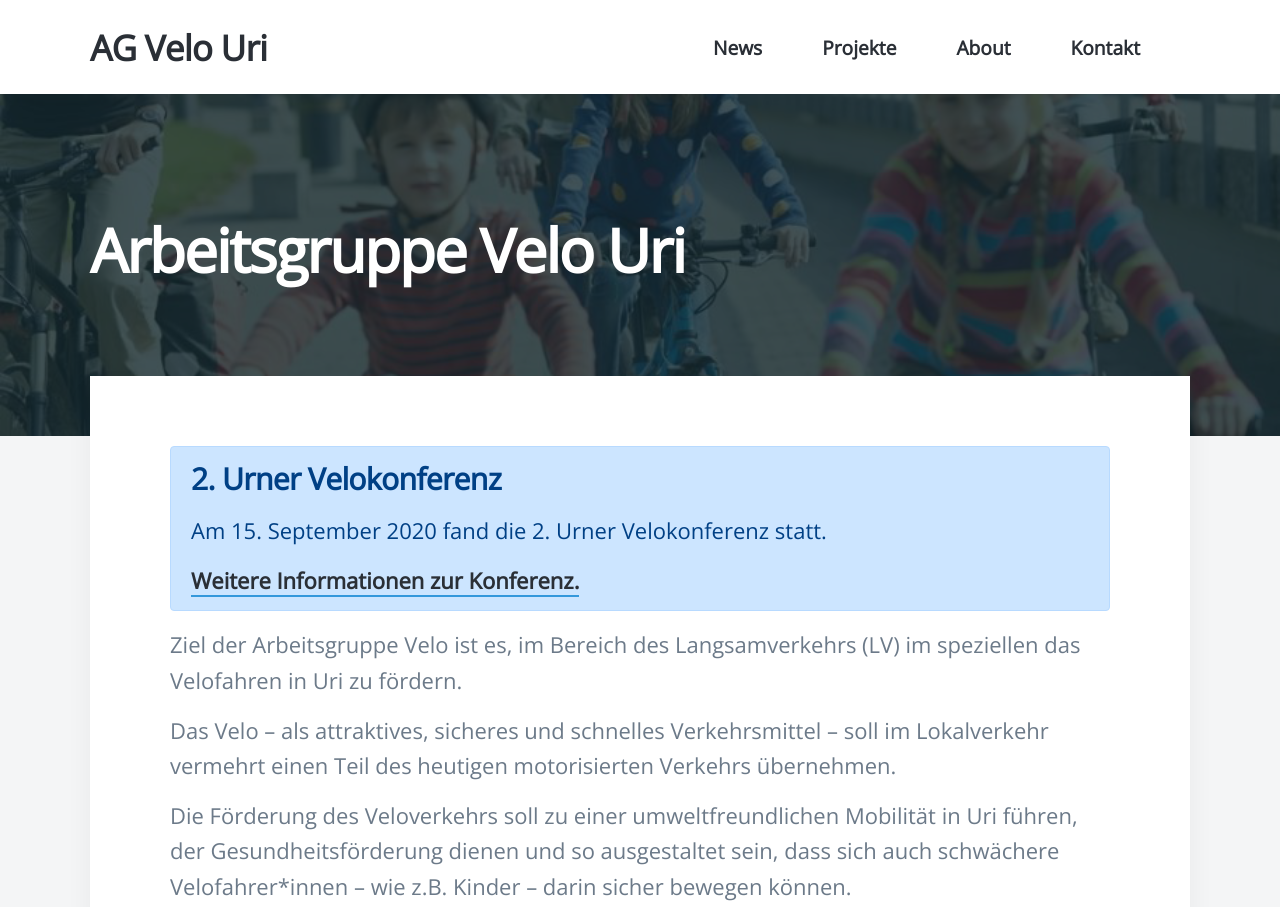
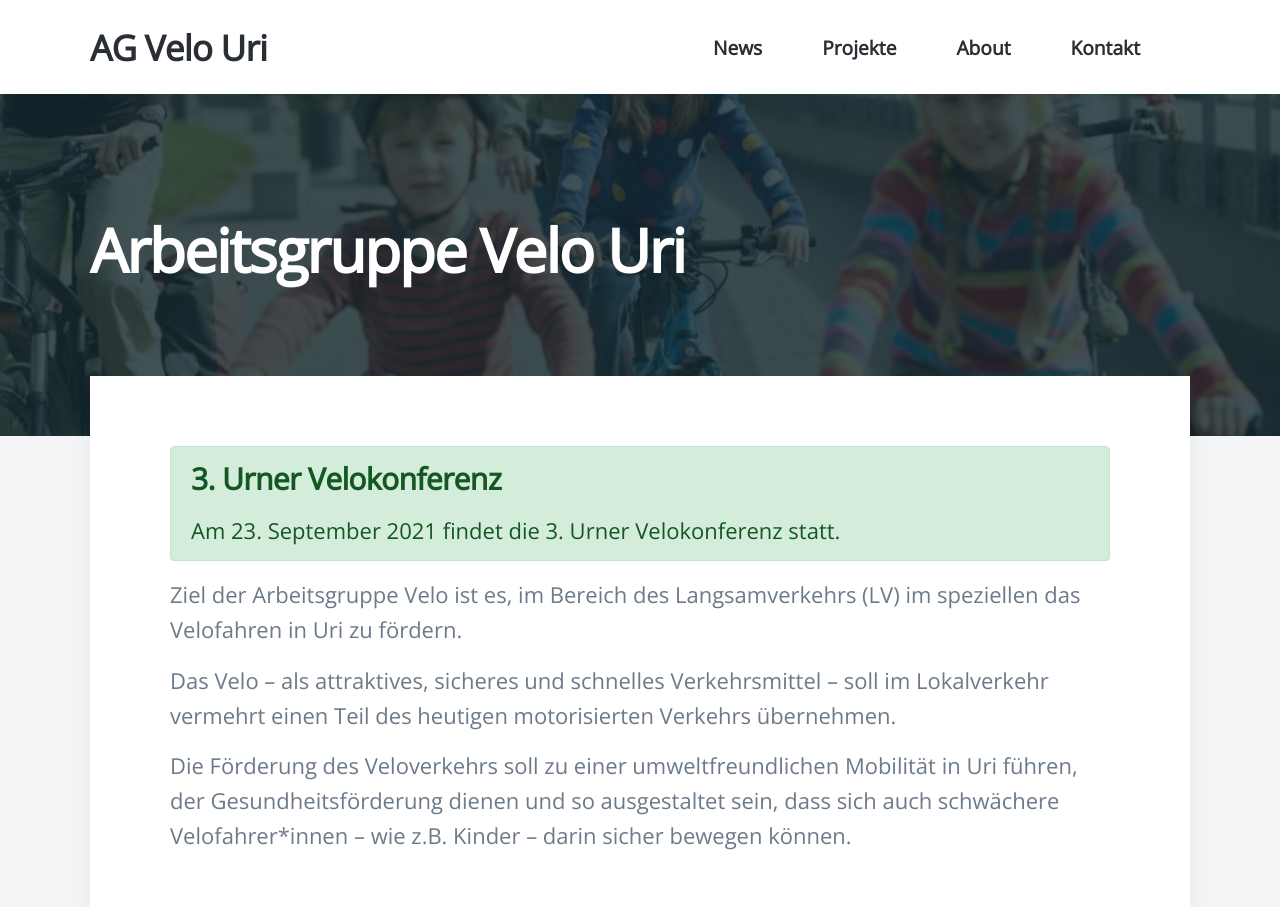
Before and after one commit to arbeitsgruppe-velo-uri/arbeitsgruppe-velo-uri.github.io, a plain HTML site: page index.html in a window 1280 px wide. Shown: the top 907 px of the page. Drawn offline with nearby package versions, Linux system fonts and the light colour scheme.

Commit message:
Update 3.Velokonferenz

```diff
--- a/index.html
+++ b/index.html
@@ -72,10 +72,13 @@
 		<article class="news-entry">
 
 
-      <div class="alert alert-primary" role="alert">
-  <h3 class="alert-heading">2. Urner Velokonferenz</h3>
-  <p>Am 15. September 2020 fand die 2. Urner Velokonferenz statt.</p>
-  <p><a href="./news/2020_velokonferenz/">Weitere Informationen zur Konferenz.</a></p>
+      <div class="alert alert-success" role="alert">
+  <h3 class="alert-heading">3. Urner Velokonferenz</h3>
+  <p>Am 23. September 2021 findet die 3. Urner Velokonferenz statt.</p>
+  <!--
+  <hr>
+  <p>Am 23. September 2021 findet die 3. Urner Velokonferenz statt.</p>
+  -->
 </div><p>Ziel der Arbeitsgruppe Velo ist es, im Bereich des Langsamverkehrs (LV) im speziellen das Velofahren in Uri zu fördern.</p>
 <p>Das Velo – als attraktives, sicheres und schnelles Verkehrsmittel – soll im Lokalverkehr vermehrt einen Teil des heutigen motorisierten Verkehrs übernehmen.</p>
 <p>Die Förderung des Veloverkehrs soll zu einer umweltfreundlichen Mobilität in Uri führen,
```
